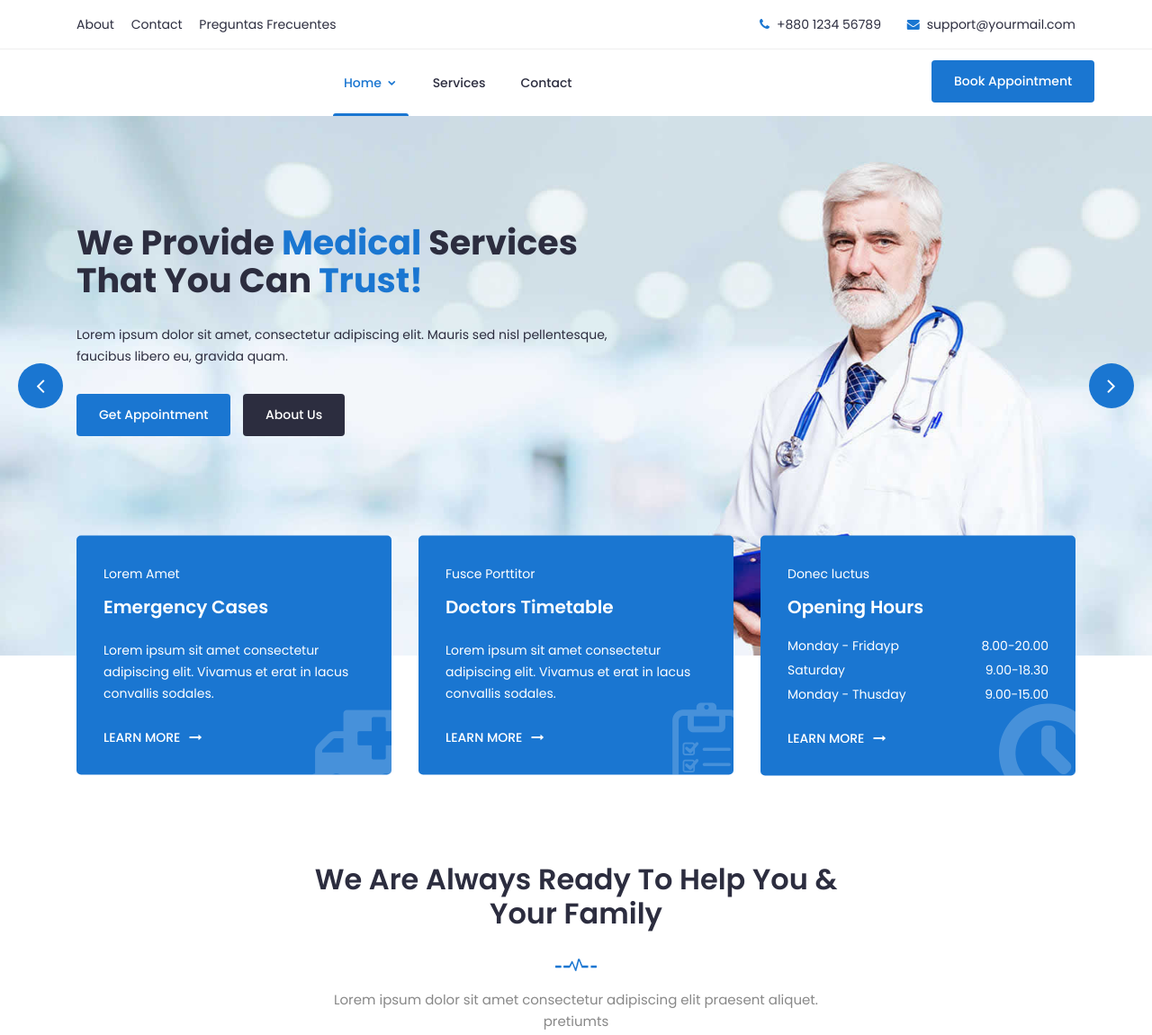
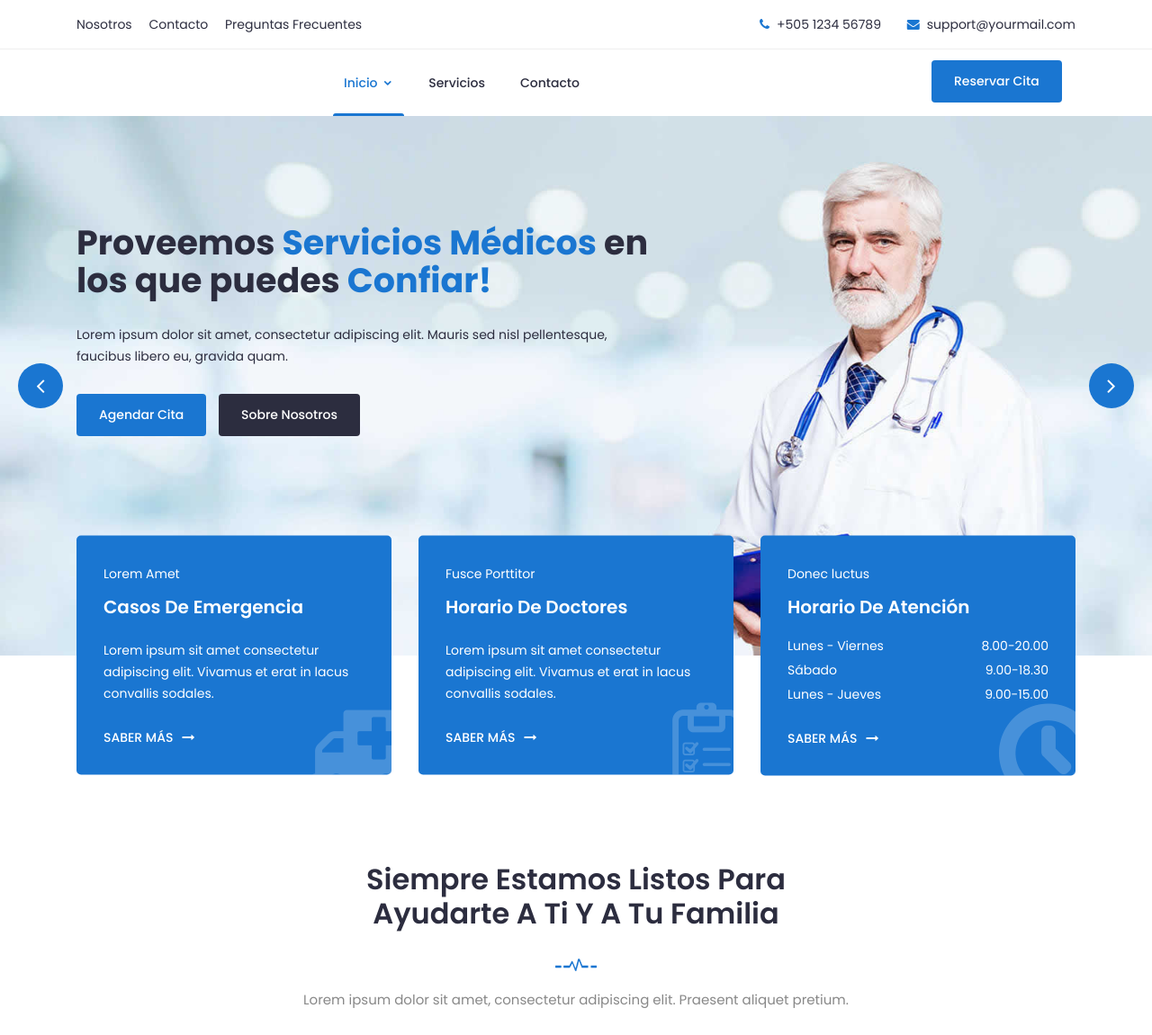
Before and after one commit to Norlan05/Dr.Toru-o1.2, a plain HTML site: page index.html in a window 1280 px wide. Shown: the top 1151 px of the page at 90% size. Drawn offline with Linux system fonts and the light colour scheme; a script that the page names is missing.

Commit message:
traduccion al español

```diff
--- a/index.html
+++ b/index.html
@@ -1,68 +1,75 @@
 <!DOCTYPE html>
-<html class="no-js" lang="zxx">
+<html class="no-js" lang="es">
   <head>
-    <!-- Meta Tags -->
+    <!-- Metadatos -->
     <meta charset="utf-8" />
     <meta http-equiv="X-UA-Compatible" content="IE=edge" />
-    <meta name="keywords" content="Site keywords here" />
+    <!-- Palabras clave del sitio para SEO -->
+    <meta name="keywords" content="Palabras clave del sitio aquí" />
+    <!-- Descripción del sitio para SEO -->
     <meta name="description" content="" />
+    <!-- Derechos de autor -->
     <meta name="copyright" content="" />
+    <!-- Vista adaptable para dispositivos móviles -->
     <meta
       name="viewport"
       content="width=device-width, initial-scale=1, shrink-to-fit=no" />
 
-    <!-- Title -->
-    <title>Clinica Ginecologia Dr.Toruño</title>
+    <!-- Título del sitio -->
+    <title>Clínica Ginecológica Dr. Toruño</title>
 
-    <!-- Google Fonts -->
+    <!-- Google Fonts: Se usa la fuente 'Poppins' con varios grosores -->
     <link
       href="https://fonts.googleapis.com/css?family=Poppins:200i,300,300i,400,400i,500,500i,600,600i,700,700i,800,800i,900,900i&display=swap"
       rel="stylesheet" />
 
-    <!-- Bootstrap CSS -->
+    <!-- Bootstrap CSS: Estilos del framework Bootstrap -->
     <link rel="stylesheet" href="css/bootstrap.min.css" />
-    <!-- Nice Select CSS -->
+    <!-- Nice Select CSS: Estilos para listas desplegables -->
     <link rel="stylesheet" href="css/nice-select.css" />
-    <!-- Font Awesome CSS -->
+    <!-- Font Awesome CSS: Iconos de Font Awesome -->
     <link rel="stylesheet" href="css/font-awesome.min.css" />
-    <!-- icofont CSS -->
+    <!-- icofont CSS: Estilos de iconos adicionales -->
     <link rel="stylesheet" href="css/icofont.css" />
-    <!-- Slicknav -->
+    <!-- Slicknav: Menú de navegación adaptable para móviles -->
     <link rel="stylesheet" href="css/slicknav.min.css" />
-    <!-- Owl Carousel CSS -->
+    <!-- Owl Carousel CSS: Carrusel de imágenes o contenido -->
     <link rel="stylesheet" href="css/owl-carousel.css" />
-    <!-- Datepicker CSS -->
+    <!-- Datepicker CSS: Selector de fechas -->
     <link rel="stylesheet" href="css/datepicker.css" />
-    <!-- Animate CSS -->
+    <!-- Animate CSS: Animaciones CSS -->
     <link rel="stylesheet" href="css/animate.min.css" />
-    <!-- Magnific Popup CSS -->
+    <!-- Magnific Popup CSS: Ventanas emergentes con imágenes o videos -->
     <link rel="stylesheet" href="css/magnific-popup.css" />
 
-    <!-- Medipro CSS -->
+    <!-- Medipro CSS: Estilos generales de normalización y sitio -->
     <link rel="stylesheet" href="css/normalize.css" />
     <link rel="stylesheet" href="style.css" />
     <link rel="stylesheet" href="css/responsive.css" />
   </head>
+
   <body>
-    <!-- Header Area -->
+    <!-- Área de cabecera -->
     <header class="header">
-      <!-- Topbar -->
+      <!-- Barra superior -->
       <div class="topbar">
         <div class="container">
           <div class="row">
             <div class="col-lg-6 col-md-5 col-12">
-              <!-- Contact -->
+              <!-- Contacto en la barra superior -->
               <ul class="top-link">
-                <li><a href="#">About</a></li>
-                <li><a href="#">Contact</a></li>
+                <li><a href="#">Nosotros</a></li>
+                <li><a href="#">Contacto</a></li>
                 <li><a href="#">Preguntas Frecuentes</a></li>
               </ul>
-              <!-- End Contact -->
+              <!-- Fin del contacto -->
             </div>
             <div class="col-lg-6 col-md-7 col-12">
-              <!-- Top Contact -->
+              <!-- Información de contacto en la barra superior -->
               <ul class="top-contact">
-                <li><i class="fa fa-phone"></i>+880 1234 56789</li>
+                <!-- Teléfono -->
+                <li><i class="fa fa-phone"></i>+505 1234 56789</li>
+                <!-- Correo electrónico -->
                 <li>
                   <i class="fa fa-envelope"></i
                   ><a href="mailto:support@yourmail.com"
@@ -70,63 +77,64 @@
                   >
                 </li>
               </ul>
-              <!-- End Top Contact -->
+              <!-- Fin de la información de contacto -->
             </div>
           </div>
         </div>
       </div>
-      <!-- End Topbar -->
-      <!-- Header Inner -->
+      <!-- Fin de la barra superior -->
+
+      <!-- Interior de la cabecera -->
       <div class="header-inner">
         <div class="container">
           <div class="inner">
             <div class="row">
               <div class="col-lg-3 col-md-3 col-12">
-                <!-- Mobile Nav -->
+                <!-- Navegación móvil -->
                 <div class="mobile-nav"></div>
-                <!-- End Mobile Nav -->
+                <!-- Fin de la navegación móvil -->
               </div>
               <div class="col-lg-7 col-md-9 col-12">
-                <!-- Main Menu -->
+                <!-- Menú principal -->
                 <div class="main-menu">
                   <nav class="navigation">
                     <ul class="nav menu">
-                      <!-- Home con dropdown -->
+                      <!-- Inicio con menú desplegable -->
                       <li class="active">
                         <a href="#"
-                          >Home <i class="icofont-rounded-down"></i
+                          >Inicio <i class="icofont-rounded-down"></i
                         ></a>
-                        <!-- Cerrar la etiqueta de anclaje aquí -->
                         <ul class="dropdown">
-                          <li><a href="index.html">Home Page 1</a></li>
+                          <li><a href="index.html">Página de Inicio 1</a></li>
                         </ul>
                       </li>
-                      <!-- Services -->
-                      <li><a href="#">Services</a></li>
-                      <!-- Contact -->
-                      <li><a href="#">Contact</a></li>
+                      <!-- Servicios -->
+                      <li><a href="#">Servicios</a></li>
+                      <!-- Contacto -->
+                      <li><a href="#">Contacto</a></li>
                     </ul>
                   </nav>
                 </div>
-                <!--/ End Main Menu -->
+                <!-- Fin del menú principal -->
               </div>
+              <!-- Sección de reserva de cita -->
               <div class="col-lg-2 col-12">
                 <div class="get-quote">
-                  <a href="appointment.html" class="btn">Book Appointment</a>
+                  <!-- Botón de reserva -->
+                  <a href="appointment.html" class="btn">Reservar Cita</a>
                 </div>
               </div>
             </div>
           </div>
         </div>
       </div>
-      <!--/ End Header Inner -->
+      <!-- Fin del interior de la cabecera -->
     </header>
-    <!-- End Header Area -->
-
-    <!-- Slider Area -->
+    <!-- Fin del área de cabecera -->
+    <!-- Área del Slider -->
     <section class="slider">
       <div class="hero-slider">
-        <!-- Start Single Slider -->
+        <!-- Inicio del Slider Individual -->
         <div
           class="single-slider"
           style="background-image: url('img/slider2.jpg')">
@@ -135,8 +143,8 @@
               <div class="col-lg-7">
                 <div class="text">
                   <h1>
-                    We Provide <span>Medical</span> Services That You Can
-                    <span>Trust!</span>
+                    Proveemos <span>Servicios Médicos</span> en los que puedes
+                    <span>Confiar!</span>
                   </h1>
                   <p>
                     Lorem ipsum dolor sit amet, consectetur adipiscing elit.
@@ -144,16 +152,16 @@
                     quam.
                   </p>
                   <div class="button">
-                    <a href="#" class="btn">Get Appointment</a>
-                    <a href="#" class="btn primary">Learn More</a>
+                    <a href="#" class="btn">Agendar Cita</a>
+                    <a href="#" class="btn primary">Saber Más</a>
                   </div>
                 </div>
               </div>
             </div>
           </div>
         </div>
-        <!-- End Single Slider -->
-        <!-- Start Single Slider -->
+        <!-- Fin del Slider Individual -->
+        <!-- Inicio de otro Slider Individual -->
         <div
           class="single-slider"
           style="background-image: url('img/slider.jpg')">
@@ -162,8 +170,8 @@
               <div class="col-lg-7">
                 <div class="text">
                   <h1>
-                    We Provide <span>Medical</span> Services That You Can
-                    <span>Trust!</span>
+                    Proveemos <span>Servicios Médicos</span> en los que puedes
+                    <span>Confiar!</span>
                   </h1>
                   <p>
                     Lorem ipsum dolor sit amet, consectetur adipiscing elit.
@@ -171,16 +179,16 @@
                     quam.
                   </p>
                   <div class="button">
-                    <a href="#" class="btn">Get Appointment</a>
-                    <a href="#" class="btn primary">About Us</a>
+                    <a href="#" class="btn">Agendar Cita</a>
+                    <a href="#" class="btn primary">Sobre Nosotros</a>
                   </div>
                 </div>
               </div>
             </div>
           </div>
         </div>
-        <!-- Start End Slider -->
-        <!-- Start Single Slider -->
+        <!-- Fin del Slider Individual -->
+        <!-- Inicio del último Slider Individual -->
         <div
           class="single-slider"
           style="background-image: url('img/slider3.jpg')">
@@ -189,8 +197,8 @@
               <div class="col-lg-7">
                 <div class="text">
                   <h1>
-                    We Provide <span>Medical</span> Services That You Can
-                    <span>Trust!</span>
+                    Proveemos <span>Servicios Médicos</span> en los que puedes
+                    <span>Confiar!</span>
                   </h1>
                   <p>
                     Lorem ipsum dolor sit amet, consectetur adipiscing elit.
@@ -198,26 +206,26 @@
                     quam.
                   </p>
                   <div class="button">
-                    <a href="#" class="btn">Get Appointment</a>
-                    <a href="#" class="btn primary">Conatct Now</a>
+                    <a href="#" class="btn">Agendar Cita</a>
+                    <a href="#" class="btn primary">Contáctanos</a>
                   </div>
                 </div>
               </div>
             </div>
           </div>
         </div>
-        <!-- End Single Slider -->
+        <!-- Fin del Slider Individual -->
       </div>
     </section>
     <!--/ End Slider Area -->
 
-    <!-- Start Schedule Area -->
+    <!-- Inicio del Área de Horarios -->
     <section class="schedule">
       <div class="container">
         <div class="schedule-inner">
           <div class="row">
             <div class="col-lg-4 col-md-6 col-12">
-              <!-- single-schedule -->
+              <!-- Horario Individual -->
               <div class="single-schedule first">
                 <div class="inner">
                   <div class="icon">
@@ -225,20 +233,20 @@
                   </div>
                   <div class="single-content">
                     <span>Lorem Amet</span>
-                    <h4>Emergency Cases</h4>
+                    <h4>Casos de Emergencia</h4>
                     <p>
                       Lorem ipsum sit amet consectetur adipiscing elit. Vivamus
                       et erat in lacus convallis sodales.
                     </p>
                     <a href="#"
-                      >LEARN MORE<i class="fa fa-long-arrow-right"></i
+                      >SABER MÁS<i class="fa fa-long-arrow-right"></i
                     ></a>
                   </div>
                 </div>
               </div>
             </div>
             <div class="col-lg-4 col-md-6 col-12">
-              <!-- single-schedule -->
+              <!-- Horario Individual -->
               <div class="single-schedule middle">
                 <div class="inner">
                   <div class="icon">
@@ -246,20 +254,20 @@
                   </div>
                   <div class="single-content">
                     <span>Fusce Porttitor</span>
-                    <h4>Doctors Timetable</h4>
+                    <h4>Horario de Doctores</h4>
                     <p>
                       Lorem ipsum sit amet consectetur adipiscing elit. Vivamus
                       et erat in lacus convallis sodales.
                     </p>
                     <a href="#"
-                      >LEARN MORE<i class="fa fa-long-arrow-right"></i
+                      >SABER MÁS<i class="fa fa-long-arrow-right"></i
                     ></a>
                   </div>
                 </div>
               </div>
             </div>
             <div class="col-lg-4 col-md-12 col-12">
-              <!-- single-schedule -->
+              <!-- Horario Individual -->
               <div class="single-schedule last">
                 <div class="inner">
                   <div class="icon">
@@ -267,18 +275,18 @@
                   </div>
                   <div class="single-content">
                     <span>Donec luctus</span>
-                    <h4>Opening Hours</h4>
+                    <h4>Horario de Atención</h4>
                     <ul class="time-sidual">
                       <li class="day">
-                        Monday - Fridayp <span>8.00-20.00</span>
+                        Lunes - Viernes <span>8.00-20.00</span>
                       </li>
-                      <li class="day">Saturday <span>9.00-18.30</span></li>
+                      <li class="day">Sábado <span>9.00-18.30</span></li>
                       <li class="day">
-                        Monday - Thusday <span>9.00-15.00</span>
+                        Lunes - Jueves <span>9.00-15.00</span>
                       </li>
                     </ul>
                     <a href="#"
-                      >LEARN MORE<i class="fa fa-long-arrow-right"></i
+                      >SABER MÁS<i class="fa fa-long-arrow-right"></i
                     ></a>
                   </div>
                 </div>
@@ -288,37 +296,41 @@
         </div>
       </div>
     </section>
-    <!--/End Start schedule Area -->
-
-    <!-- Start Feautes -->
+    <!--/ Fin del Área de Horarios -->
+    <!-- Inicio de la Sección de Características -->
     <section class="Feautes section">
       <div class="container">
         <div class="row">
           <div class="col-lg-12">
             <div class="section-title">
-              <h2>We Are Always Ready to Help You & Your Family</h2>
-              <img src="img/section-img.png" alt="#" />
+              <!-- Título de la Sección -->
+              <h2>Siempre Estamos Listos para Ayudarte a Ti y a Tu Familia</h2>
+              <!-- Imagen decorativa de la sección -->
+              <img src="img/section-img.png" alt="Imagen de sección" />
+              <!-- Descripción de la Sección -->
               <p>
-                Lorem ipsum dolor sit amet consectetur adipiscing elit praesent
-                aliquet. pretiumts
+                Lorem ipsum dolor sit amet, consectetur adipiscing elit.
+                Praesent aliquet pretium.
               </p>
             </div>
           </div>
         </div>
         <div class="row">
           <div class="col-lg-4 col-12">
-            <!-- Start Single features -->
+            <!-- Inicio de características individuales -->
             <div class="single-features">
-              <div class="signle-icon">
+              <!-- Icono de emergencia -->
+              <div class="single-icon">
+                <!-- Icono usando la biblioteca de iconos Icofont -->
                 <i class="icofont icofont-ambulance-cross"></i>
               </div>
-              <h3>Emergency Help</h3>
+              <h3>Ayuda de Emergencia</h3>
               <p>
                 Lorem ipsum sit, consectetur adipiscing elit. Maecenas mi quam
                 vulputate.
               </p>
             </div>
-            <!-- End Single features -->
+            <!-- Fin de características individuales -->
           </div>
           <div class="col-lg-4 col-12">
             <!-- Start Single features -->
```
